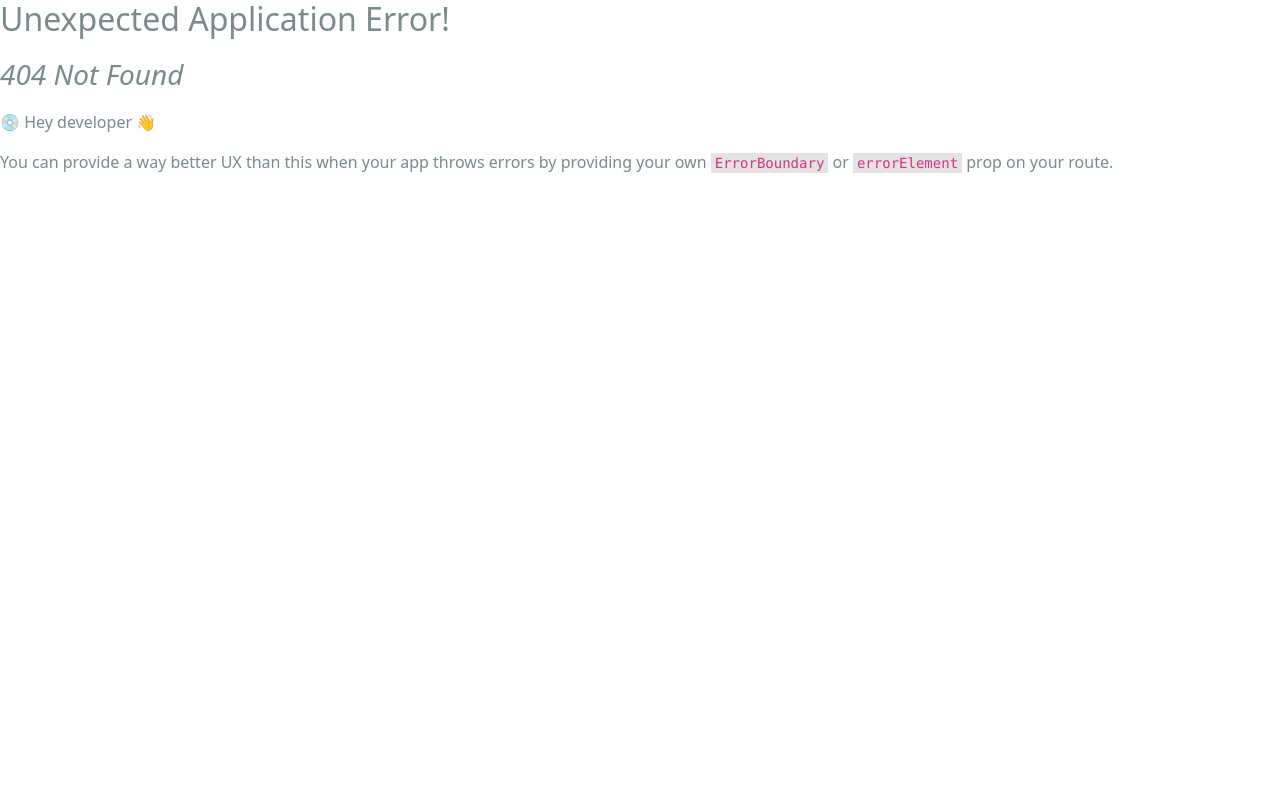
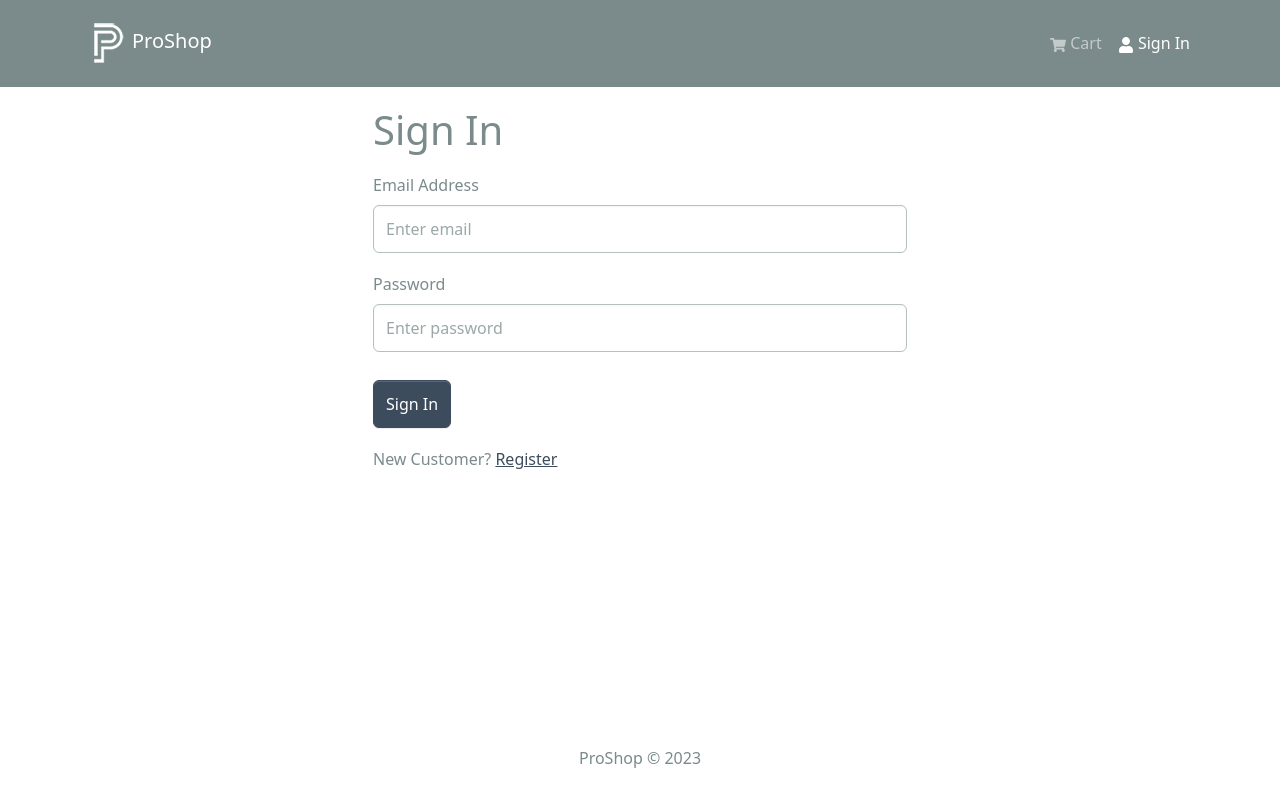
Before and after one commit to anthonypz/ProShop, a React (Vite) app in the folder frontend/: page /login in a window 1280 px wide. Before the commit this address had no page. Shown: the top 802 px of the page. Built offline with nearby package versions, Linux system fonts and the light colour scheme.

Commit message:
Create Login screen

```diff
--- /dev/null
+++ b/frontend/src/components/FormContainer.jsx
@@ -0,0 +1,20 @@
+import Container from "react-bootstrap/Container";
+import Row from "react-bootstrap/Row";
+import Col from "react-bootstrap/Col";
+
+const FormContainer = ({ children }) => {
+  return (
+    <Container>
+      <Row className="justify-content-md-center">
+        <Col
+          xs={12}
+          md={6}
+        >
+          {children}
+        </Col>
+      </Row>
+    </Container>
+  );
+};
+
+export default FormContainer;
--- a/frontend/src/main.jsx
+++ b/frontend/src/main.jsx
@@ -15,6 +15,7 @@ import "./assets/styles/index.css";
 import HomeScreen from "./screens/HomeScreen.jsx";
 import ProductScreen from "./screens/ProductScreen.jsx";
 import CartScreen from "./screens/CartScreen.jsx";
+import LoginScreen from "./screens/LoginScreen.jsx";
 
 const router = createBrowserRouter(
   createRoutesFromElements(
@@ -35,6 +36,10 @@ const router = createBrowserRouter(
         path="/cart"
         element={<CartScreen />}
       />
+      <Route
+        path="/login"
+        element={<LoginScreen />}
+      />
     </Route>
   )
 );
--- /dev/null
+++ b/frontend/src/screens/LoginScreen.jsx
@@ -0,0 +1,67 @@
+import { useState } from "react";
+import { Link } from "react-router-dom";
+import Form from "react-bootstrap/Form";
+import Button from "react-bootstrap/Button";
+import Row from "react-bootstrap/Row";
+import Col from "react-bootstrap/Col";
+import FormContainer from "../components/FormContainer";
+
+const LoginScreen = () => {
+  const [email, setEmail] = useState("");
+  const [password, setPassword] = useState("");
+
+  const submitHandler = (e) => {
+    e.preventDefault();
+    console.log("submitHandler");
+  };
+
+  return (
+    <FormContainer>
+      <h1>Sign In</h1>
+
+      <Form onSubmit={submitHandler}>
+        <Form.Group
+          className="my-3"
+          controlId="email"
+        >
+          <Form.Label>Email Address</Form.Label>
+          <Form.Control
+            type="email"
+            placeholder="Enter email"
+            value={email}
+            onChange={(e) => setEmail(e.target.value)}
+          ></Form.Control>
+        </Form.Group>
+
+        <Form.Group
+          className="my-3"
+          controlId="password"
+        >
+          <Form.Label>Password</Form.Label>
+          <Form.Control
+            type="password"
+            placeholder="Enter password"
+            value={password}
+            onChange={(e) => setPassword(e.target.value)}
+          ></Form.Control>
+        </Form.Group>
+
+        <Button
+          type="submit"
+          variant="primary"
+          className="mt-2"
+        >
+          Sign In
+        </Button>
+      </Form>
+
+      <Row className="py-3">
+        <Col>
+          New Customer? <Link to="">Register</Link>
+        </Col>
+      </Row>
+    </FormContainer>
+  );
+};
+
+export default LoginScreen;
```
